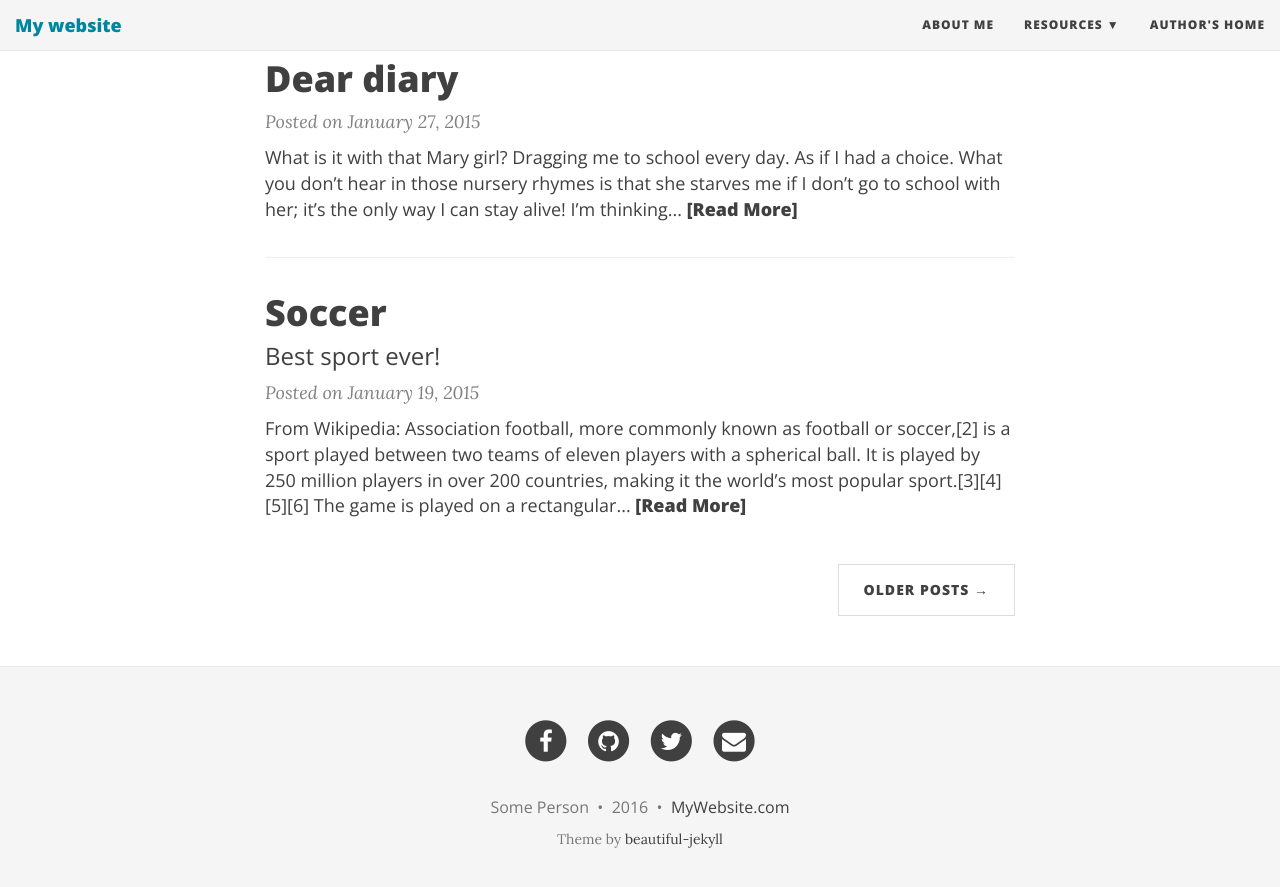
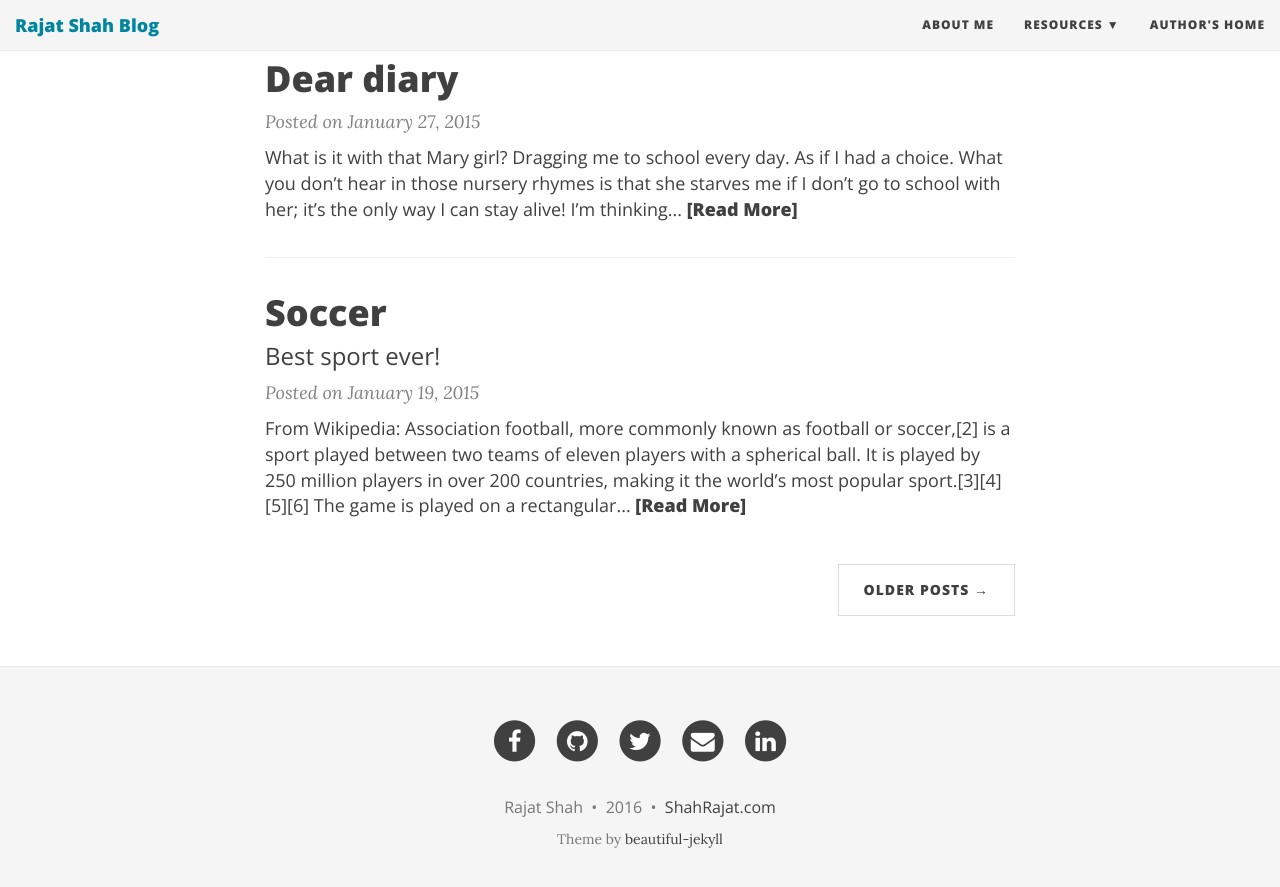
Before and after one commit to shahrajat/shahrajat.github.io, a Jekyll site: the page built from index.html, in a window 1280 px wide and 900 px high, scrolled down 1117 px. Shown: the top 887 px of the window. Built offline with Jekyll 4.4.1, drawn with Linux system fonts in a browser that asks for light colours; nearby versions of some CDN libraries; the list of posts is cut into pages by our own code.

Commit message:
Update _config.yml

```diff
--- a/_config.yml
+++ b/_config.yml
@@ -4,7 +4,7 @@
 # baseurl is the website's URL without the hostname
 
 # If you are building a simple GitHub user page (http://username.github.io) then use these settings:
-url: "http://username.github.io"
+url: "http://shahrajat.github.io"
 baseurl: ""
 
 # If you are building a GitHub project page then use these settings:
@@ -14,7 +14,7 @@ baseurl: ""
 # Of course don't forget to change the username and projectname to YOUR username and project
 
 # Name of website
-title: My website
+title: Rajat Shah Blog
 
 # Short description of your site
 description: A virtual proof that name is awesome!
@@ -39,13 +39,13 @@ avatar: "/img/avatar-icon.png"
 # Change all these values or delete the ones you don't want.
 # Important: you must keep the "name" parameter, everything else you can remove
 author:
-  name: Some Person
+  name: Rajat Shah
   email: "youremail@domain.com"
-  facebook: yourname  # eg. daattali
-  github: yourname    # eg. daattali
-  twitter: yourname   # eg. daattali
-  linkedin: yourlink  # eg. "pub/dean-attali/8/946/143"
-  stackoverflow: yourlink  # eg. "3943160/daattali"
+  facebook: rajat.s.shah  # eg. daattali
+  github: shahrajat    # eg. daattali
+  twitter: _rajatshah   # eg. daattali
+  linkedin: rajatsshah  # eg. "pub/dean-attali/8/946/143"
+#  stackoverflow: yourlink  # eg. "3943160/daattali"
 
 # Select which links to show in the footer
 footer-links-active:
@@ -54,12 +54,12 @@ footer-links-active:
   email: true
   twitter: true
   github: true
-  linkedin: false
+  linkedin: true
   stackoverflow: false
 
 # How to display the link to the website in the footer
 # Remove this if you don't want a link in the footer
-url-pretty: "MyWebsite.com"  # eg. "deanattali.com/beautiful-jekyll"
+url-pretty: "ShahRajat.com"  # eg. "deanattali.com/beautiful-jekyll"
 
 # --- Misc --- #
 
```
